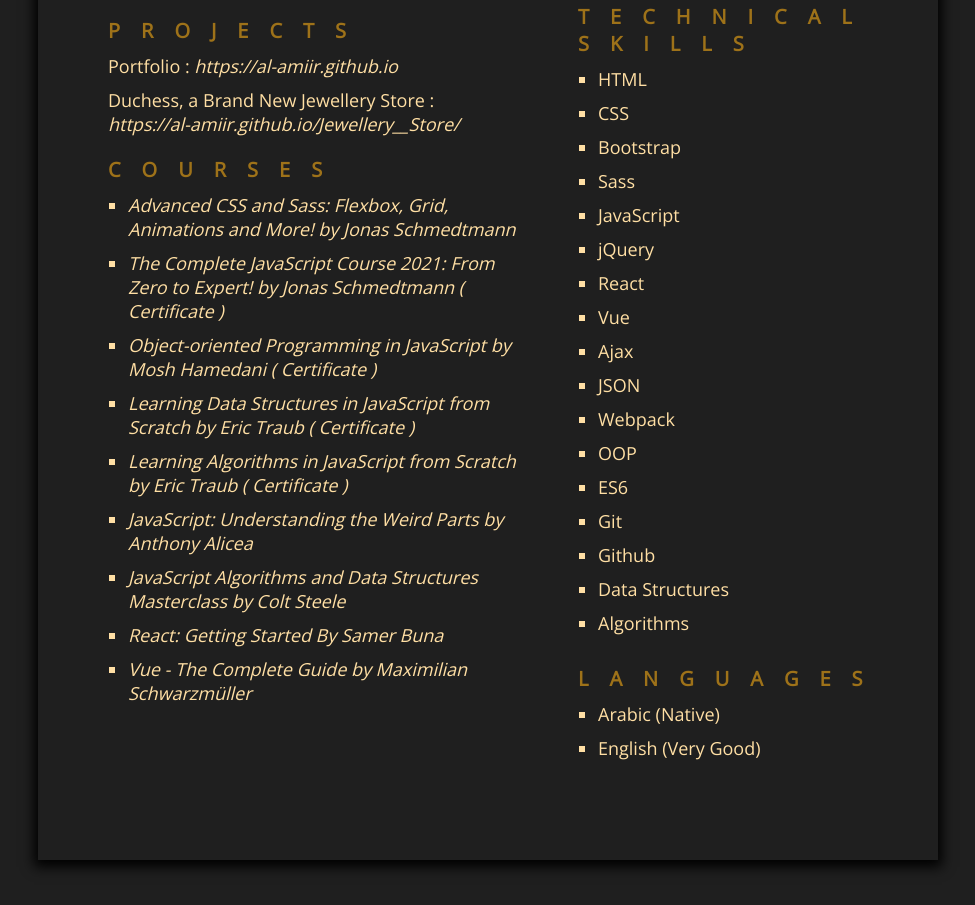
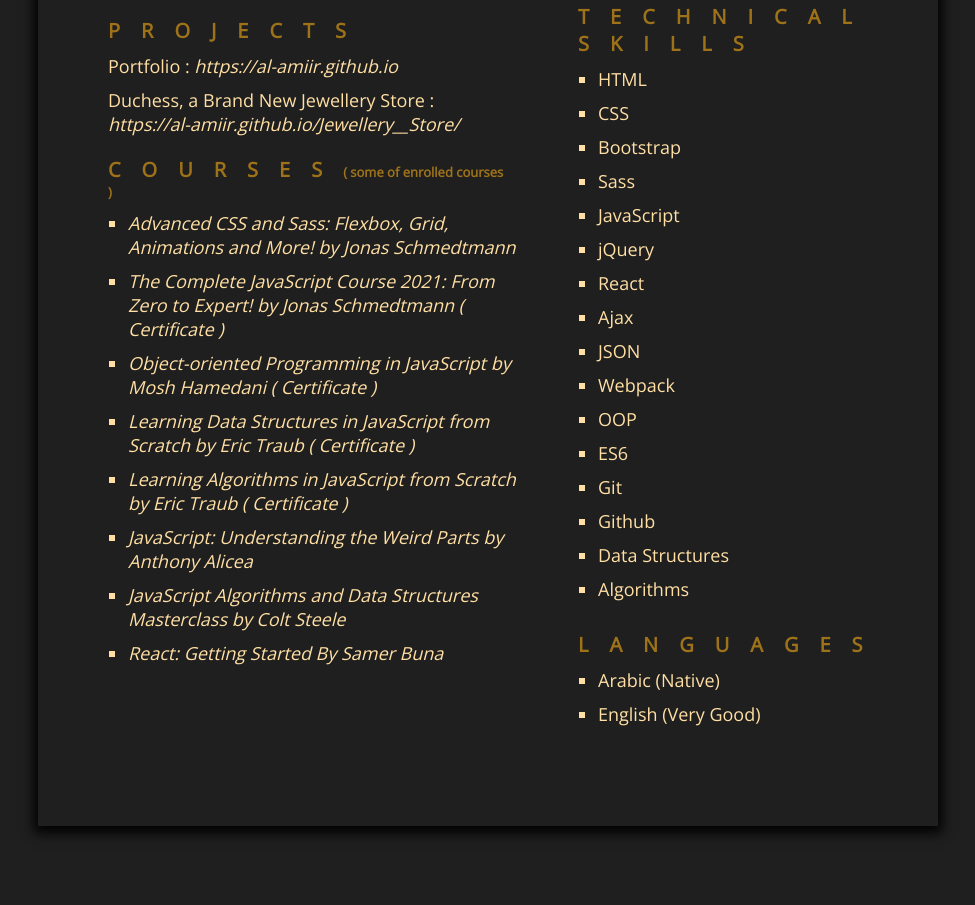
Before and after one commit to al-amiir/al-amiir.github.io, a website built with webpack: page assets/resume.html in a window 1280 px wide. Shown: the part 521-1426 px from the top of the page, without its empty margins (152-1127 px from the left). After the commit the page ends 1392 px from the top, so only its background shows below. Built offline with nearby package versions, Linux system fonts and the light colour scheme; a web font is replaced by a local one.

Commit message:
some updates

```diff
--- a/assets/resume.html
+++ b/assets/resume.html
@@ -76,7 +76,12 @@
             >
           </div>
           <div class="track">
-            <h1>COURSES</h1>
+            <h1>
+              COURSES<span style="font-size: 1.3rem; letter-spacing: 0"
+                >( some of enrolled courses )</span
+              >
+            </h1>
+
             <ul>
               <li>
                 <a
@@ -176,13 +181,13 @@
                   ><i>React: Getting Started By Samer Buna</i>
                 </a>
               </li>
-              <li>
+              <!-- <li>
                 <a
                   href="https://www.udemy.com/course/vuejs-2-the-complete-guide/"
                   target="_blanck"
                   ><i> Vue - The Complete Guide by Maximilian Schwarzmüller </i>
                 </a>
-              </li>
+              </li> -->
             </ul>
           </div>
         </div>
@@ -203,7 +208,7 @@
               <li>JavaScript</li>
               <li>jQuery</li>
               <li>React</li>
-              <li>Vue</li>
+              <!-- <li>Vue</li> -->
               <li>Ajax</li>
               <li>JSON</li>
               <li>Webpack</li>
```
